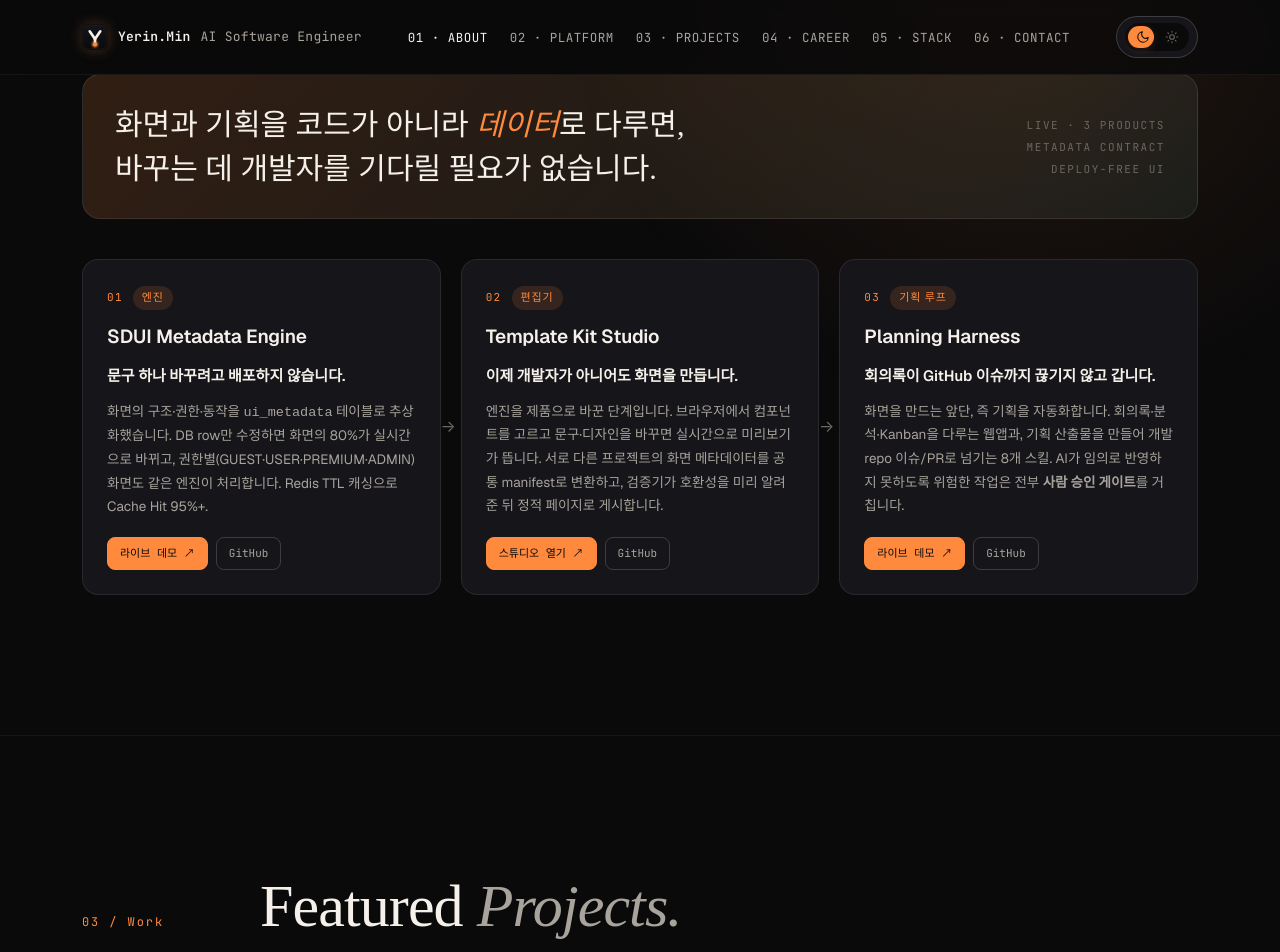
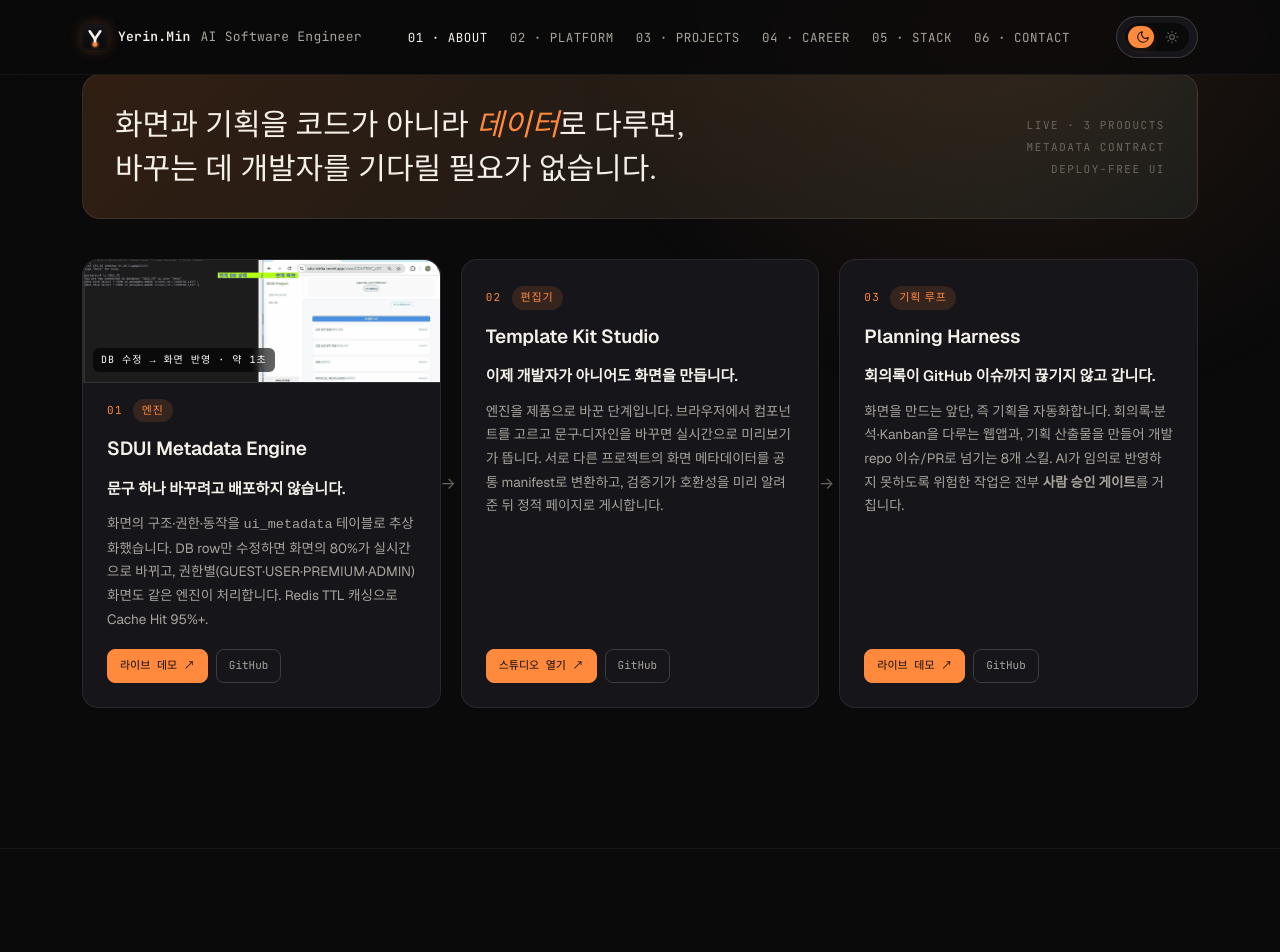
Before and after one commit to feed-mina/feed-mina.github.io, a Jekyll site: the page index.html, which Jekyll copies as it is, in a window 1280 px wide and 1400 px high, scrolled down 2693 px. Shown: the top 952 px of the window. Built offline with Jekyll 4.4.1, drawn with Linux system fonts in a browser that asks for light colours; some web fonts are replaced.

Commit message:
Add DB-to-UI demo GIF to Platform step 01
The SDUI repo already contained demo-db-to-ui.gif — a captioned recording
of a psql UPDATE on ui_metadata changing a live button's label in about a
second ("코드 수정 0줄 · PR 0건 · 배포 0회"). It was never surfaced on the
portfolio, even though it is the direct evidence for the engine's claim.

Recompress it from 16.7MB/1921px to 1.35MB/720px (drop every other frame,
64-color palette) so it is usable on the web, and add a lazy-loaded media
area to the platform step card.

Co-Authored-By: Claude Opus 4.8 <noreply@anthropic.com>

```diff
--- a/index.html
+++ b/index.html
@@ -795,6 +795,26 @@
     position: absolute; right: -16px; top: 50%; transform: translateY(-50%);
     color: var(--ink-mute); font-size: 16px; z-index: 2;
   }
+  .pstep-media{
+    position: relative;
+    margin: -26px -24px 4px; /* bleed to card edges */
+    border-radius: 16px 16px 0 0; overflow: hidden;
+    background: var(--surface-2);
+    border-bottom: 1px solid var(--line);
+    aspect-ratio: 900 / 309;
+  }
+  .pstep-media img{
+    width: 100%; height: 100%; object-fit: cover; object-position: center top;
+    display: block;
+  }
+  .pstep-media .media-tag{
+    position: absolute; left: 10px; bottom: 10px;
+    font-family: "JetBrains Mono", monospace; font-size: 10px;
+    letter-spacing: 0.1em; text-transform: uppercase;
+    padding: 4px 8px; border-radius: 6px;
+    background: rgba(0,0,0,0.62); color: #fff;
+    backdrop-filter: blur(4px);
+  }
   .pstep-head{ display: flex; align-items: center; gap: 10px;}
   .pstep-num{
     font-family: "JetBrains Mono", monospace; font-size: 11px;
@@ -1104,6 +1124,11 @@
 
     <div class="platform-flow reveal">
       <article class="pstep">
+        <div class="pstep-media">
+          <img src="assets/images/sdui-db-to-ui.gif" loading="lazy" decoding="async" width="720" height="247"
+               alt="psql에서 ui_metadata 테이블의 label_text를 UPDATE 하자 브라우저의 버튼 문구가 즉시 바뀌는 데모" />
+          <span class="media-tag">DB 수정 → 화면 반영 · 약 1초</span>
+        </div>
         <div class="pstep-head">
           <span class="pstep-num">01</span>
           <span class="pstep-role">엔진</span>
```
Also changed, not shown: assets/images/sdui-db-to-ui.gif (added).
